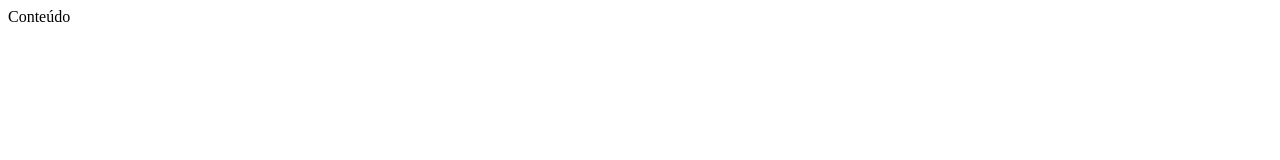
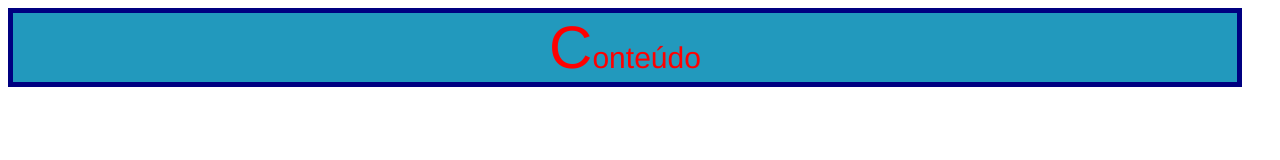
Before and after one commit to townsend10/Javascript-Udemy-2, a plain HTML site: page css/anatomia.html in a window 1280 px wide. Drawn offline with Linux system fonts and the light colour scheme.

Commit message:
Anatomia CSS

```diff
--- a/css/anatomia.html
+++ b/css/anatomia.html
@@ -5,12 +5,39 @@
     <meta charset="UTF-8">
     <title>Anatomia CSS</title>
     <style>
-        /* ... */
+
+
+    .seletor {
+        color: red ;
+            font-size: 30px;
+            text-align: center;
+           /* multiplos valores*/
+            border: solid 5px navy;
+            font-family: Helvetica, sans-serif;
+
+       /* background-color: dimgrey; */
+
+       /*funçoes*/
+       width: calc(100% - 40px);
+       background-color: rgb(34,153,189 );
+
+    }
+    /* Usando pseudo-classe*/
+   .seletor:hover {
+       background: green;
+   }
+   /* Usando um pseudo-elemento */
+   .seletor::first-letter {
+       font-size : 60px
+   }
+
+
     </style>
 </head>
 
 <body>
-    <div class="selector">Conteúdo</div>
+    <!--  -->
+    <div class="seletor">Conteúdo</div>
 </body>
 
 </html>
```
